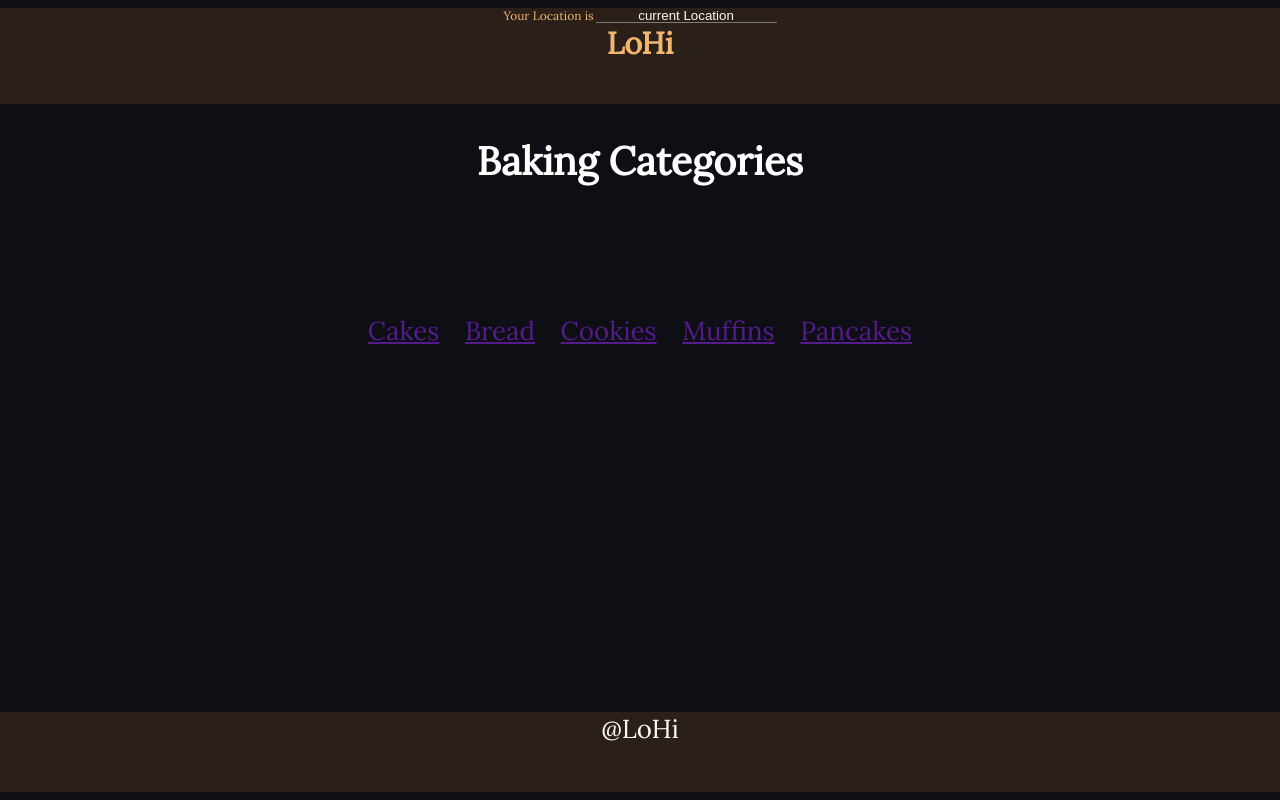
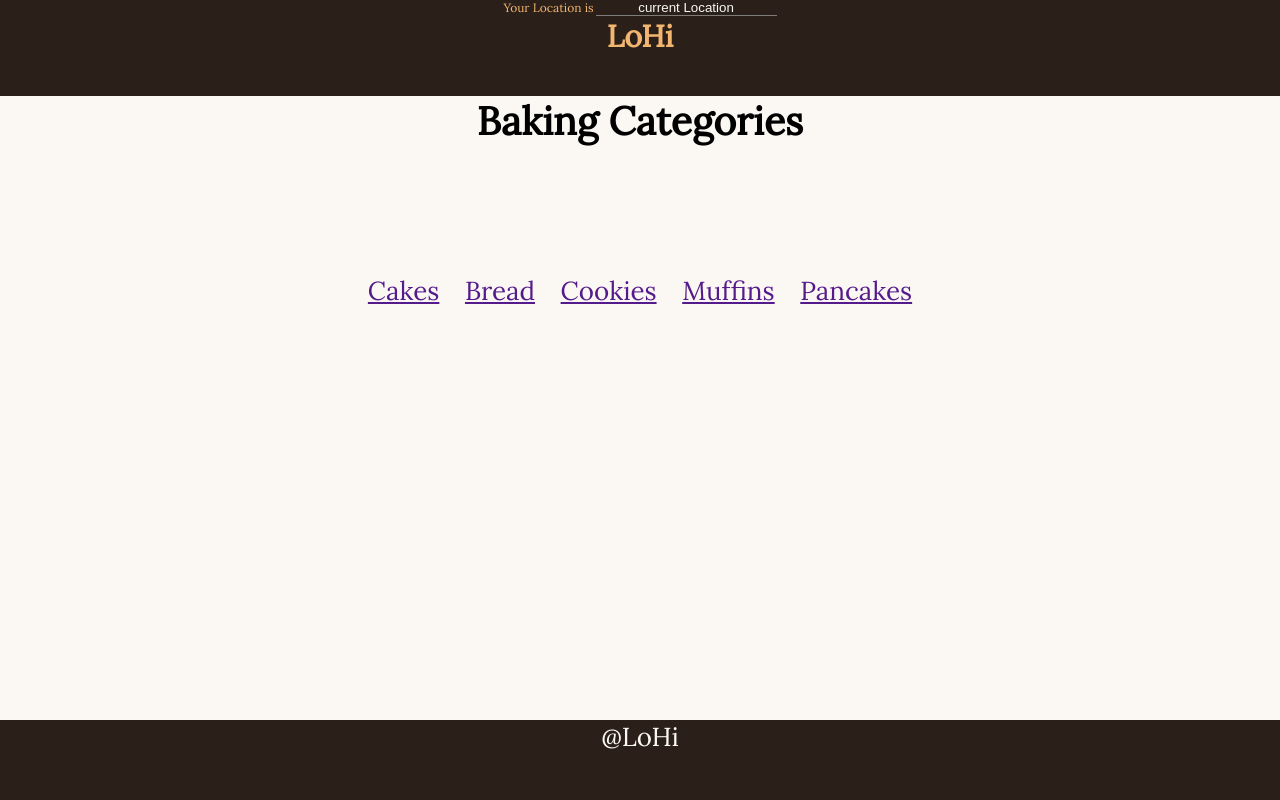
Before and after one commit to LoHi-Turing/lo-hi, a React (Create React App) app: page /#/all-categories in a window 1280 px wide. Built offline with nearby package versions, Linux system fonts and the light colour scheme; no server answers; a web font is replaced by a local one.

Commit message:
Change css to add a container and style

```diff
--- a/src/components/AllCategories/AllCategories.css
+++ b/src/components/AllCategories/AllCategories.css
@@ -1,6 +1,12 @@
 .categories-display {
-  height: 72vh;
-  width: 100%;
+  height: 78vh;
+  /* width: 100%;  */
+  background-color: #fbf8f3;
+}
+
+.baking-categories-title {
+  margin: 0;
+  color:black;
 }
 
 .links-container {
--- a/src/components/AllCategories/AllCategories.js
+++ b/src/components/AllCategories/AllCategories.js
@@ -5,7 +5,7 @@ import { Link } from 'react-router-dom';
 const AllCategories = () => {
   return (
     <main className='categories-display'>
-      <h1>Baking Categories</h1>
+      <h1 className='baking-categories-title'>Baking Categories</h1>
       <section className='links-container'>
         <Link className='links'>Cakes</Link>
         <Link className='links'>Bread</Link>
--- a/src/components/App/App.css
+++ b/src/components/App/App.css
@@ -2,8 +2,8 @@
   height: 100vh;
   width: 100vw;
   text-align: center;
-  background-color: #0d0f15;
-  min-height: 100vh;
+  /* background-color: #0d0f15; */
+  /* min-height: 100vh; */
   display: flex;
   flex-direction: column;
   align-items: center;
@@ -15,7 +15,16 @@
 .landing-page {
   height: 100%;
   width: 100%;
-  background-color: #0d0f15;
+  /* background-color: #0d0f15; */
+  background-color: #2b1f1a;
+}
+
+.categories-page {
+  height: 100vh;
+  width: 100vw;
+  margin-bottom: 0;
+  /* background-color: none; */
+
 }
 
 /*
```
